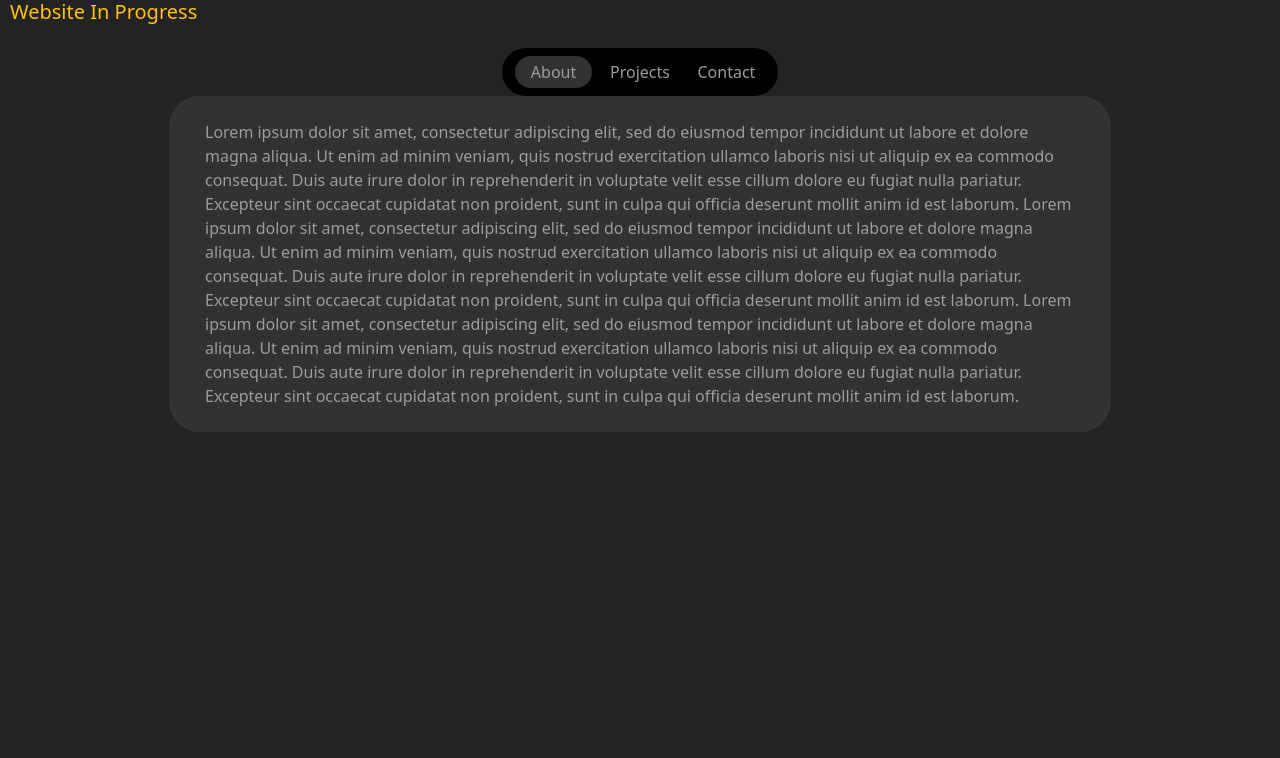
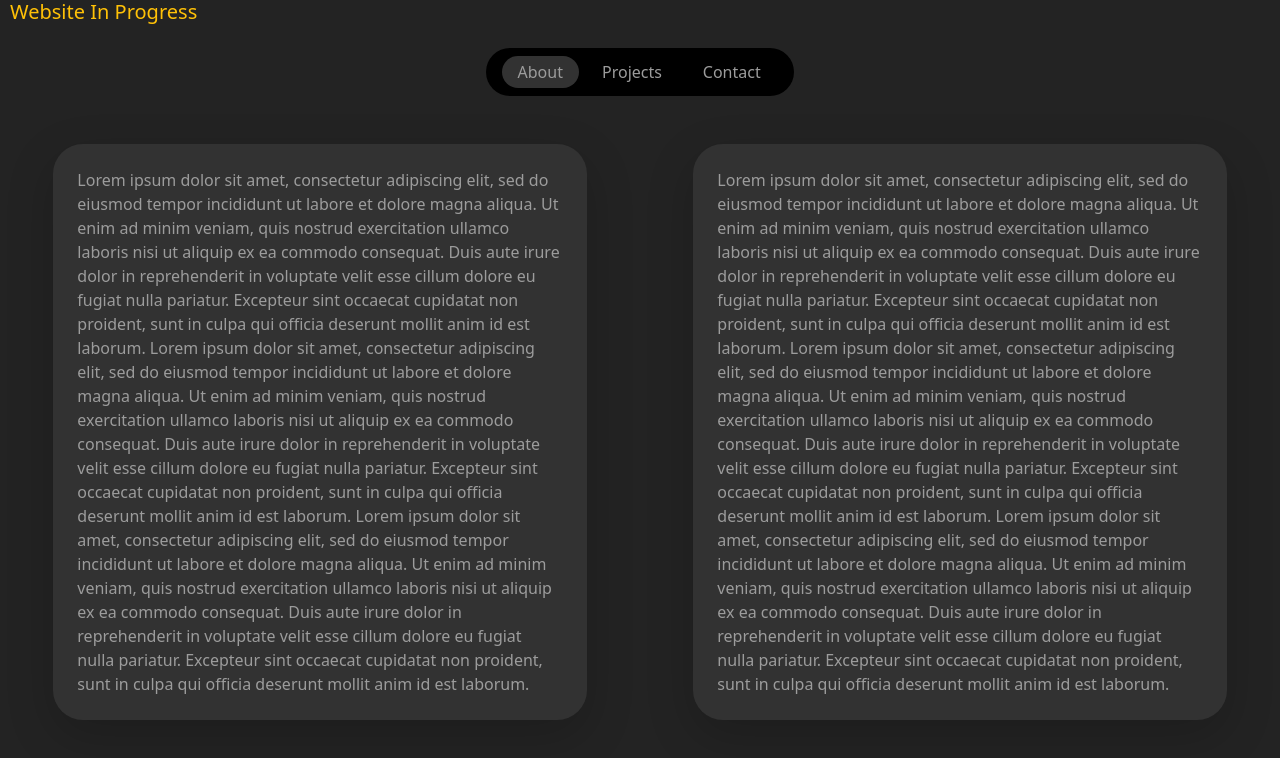
Before and after one commit to pridhvi/pridhvi.github.io, a React (Create React App) app: page /#/about in a window 1280 px wide. Shown: the top 758 px of the page. Built offline with nearby package versions, Linux system fonts and the light colour scheme.

Commit message:
basic about layout

```diff
--- a/src/about/index.js
+++ b/src/about/index.js
@@ -2,8 +2,38 @@ import React from 'react'
 
 const AboutComponent = () => {
   return (
-    <div className="container d-flex justify-content-center">
-      <div className='col-12 col-sm-10 col-md-9 bg-gray row p-4 wd-rounded-border wd-text-gray'>
+    <div className="container">
+      <div className='row'>
+        <div className='container col-10 col-lg-5 bg-gray p-4 mb-5 wd-rounded-border wd-text-gray shadow-lg'>
+          <span>
+            Lorem ipsum dolor sit amet, consectetur adipiscing elit,
+            sed do eiusmod tempor incididunt ut labore et dolore magna
+            aliqua. Ut enim ad minim veniam, quis nostrud exercitation
+            ullamco laboris nisi ut aliquip ex ea commodo consequat.
+            Duis aute irure dolor in reprehenderit in voluptate velit
+            esse cillum dolore eu fugiat nulla pariatur. Excepteur sint
+            occaecat cupidatat non proident, sunt in culpa qui officia
+            deserunt mollit anim id est laborum.
+            Lorem ipsum dolor sit amet, consectetur adipiscing elit,
+            sed do eiusmod tempor incididunt ut labore et dolore magna
+            aliqua. Ut enim ad minim veniam, quis nostrud exercitation
+            ullamco laboris nisi ut aliquip ex ea commodo consequat.
+            Duis aute irure dolor in reprehenderit in voluptate velit
+            esse cillum dolore eu fugiat nulla pariatur. Excepteur sint
+            occaecat cupidatat non proident, sunt in culpa qui officia
+            deserunt mollit anim id est laborum.
+            Lorem ipsum dolor sit amet, consectetur adipiscing elit,
+            sed do eiusmod tempor incididunt ut labore et dolore magna
+            aliqua. Ut enim ad minim veniam, quis nostrud exercitation
+            ullamco laboris nisi ut aliquip ex ea commodo consequat.
+            Duis aute irure dolor in reprehenderit in voluptate velit
+            esse cillum dolore eu fugiat nulla pariatur. Excepteur sint
+            occaecat cupidatat non proident, sunt in culpa qui officia
+            deserunt mollit anim id est laborum.
+          </span>
+        </div>
+
+        <div className='container col-10 col-lg-5 bg-gray p-4 mb-5 wd-rounded-border wd-text-gray shadow-lg'>
           <span>
             Lorem ipsum dolor sit amet, consectetur adipiscing elit,
             sed do eiusmod tempor incididunt ut labore et dolore magna
@@ -32,6 +62,7 @@ const AboutComponent = () => {
           </span>
         </div>
       </div>
+    </div>
   )
 }
 
--- a/src/contact/index.js
+++ b/src/contact/index.js
@@ -3,7 +3,7 @@ import React from 'react'
 const ContactComponent = () => {
   return (
     <div className="container d-flex justify-content-center">
-      <div className='col-12 col-sm-10 col-md-9 bg-gray row p-4 wd-rounded-border wd-text-gray'>
+      <div className='col-11 col-sm-10 col-md-9 bg-gray row p-4 wd-rounded-border wd-text-gray shadow-lg'>
         <span>
           Lorem ipsum dolor sit amet, consectetur adipiscing elit,
           sed do eiusmod tempor incididunt ut labore et dolore magna
--- a/src/navigation-bar/index.js
+++ b/src/navigation-bar/index.js
@@ -8,8 +8,8 @@ const NavigationBar = () => {
     const active = pathname.split('/')[1];
 
     return (
-        <div className='container d-flex justify-content-center'>
-            <div className='row nav nav-pills p-2 rounded-pill bg-black'>
+        <div className='container d-flex justify-content-center mb-3 mb-md-5'>
+            <div className='row nav nav-pills p-2 pe-4 rounded-pill bg-black'>
                 <Link className="nav-link p-0 col-4 d-flex justify-content-center" to="/about">
                     <span className={`wd-text-gray rounded-pill p-1 pe-3 ps-3 ${(active === 'about') ? 'active' : ''}`}>
                         About
@@ -22,7 +22,7 @@ const NavigationBar = () => {
                     </span>
                 </Link>
 
-                <Link className="nav-link p-0 col-4 d-flex justify-content-center" to="/contact">
+                <Link className="nav-link p-0 ps-3 col-4 d-flex justify-content-center" to="/contact">
                     <span className={`wd-text-gray rounded-pill p-1 pe-3 ps-3 ${(active === 'contact') ? 'active' : ''}`}>
                         Contact
                     </span>
--- a/src/projects/index.js
+++ b/src/projects/index.js
@@ -3,7 +3,7 @@ import React from 'react'
 const ProjectsComponent = () => {
   return (
     <div className="container d-flex justify-content-center">
-      <div className='col-12 col-sm-10 col-md-9 bg-gray row p-4 wd-rounded-border wd-text-gray'>
+      <div className='col-11 col-sm-10 col-md-9 bg-gray row p-4 wd-rounded-border wd-text-gray shadow-lg'>
         <span>
           Lorem ipsum dolor sit amet, consectetur adipiscing elit,
           sed do eiusmod tempor incididunt ut labore et dolore magna
```
Lines whose indentation alone changed are shown as unchanged.
